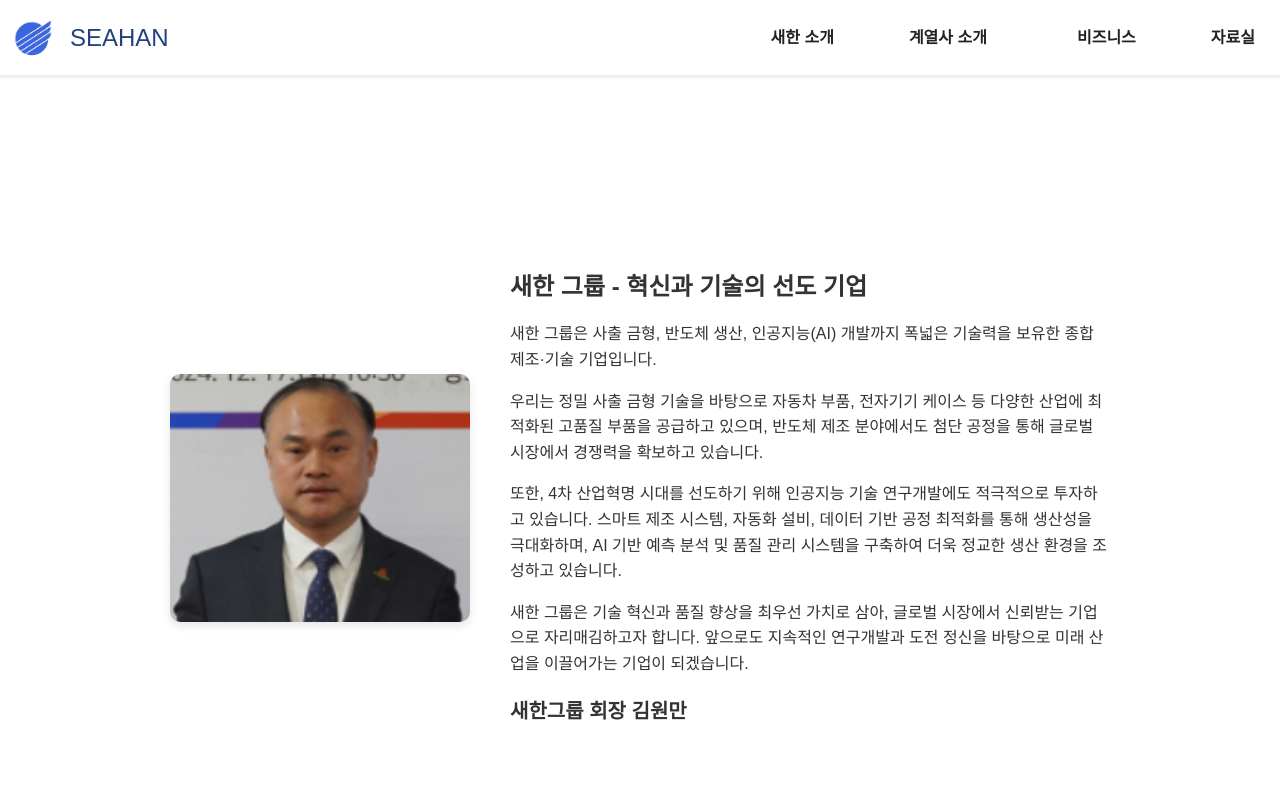
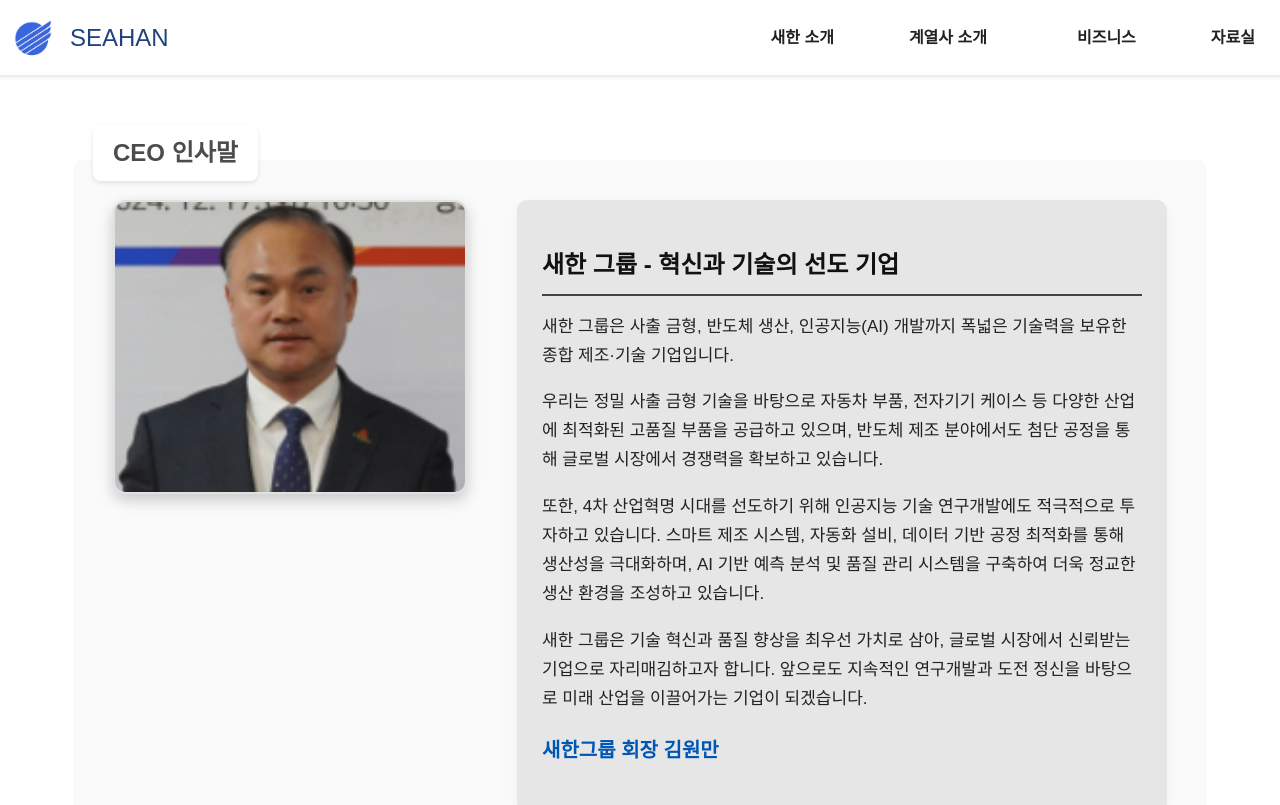
Before and after one commit to saehan-im-develop/saehan_homepage, a React (Vite) app in the folder frontend/: page /ceo in a window 1280 px wide. Shown: the top 805 px of the page. Built offline with nearby package versions, Linux system fonts and the light colour scheme.

Commit message:
css 수정 푸시 - 박영호

```diff
--- a/frontend/src/Affiliate/GlobalComponent/SaehanGlobal.jsx
+++ b/frontend/src/Affiliate/GlobalComponent/SaehanGlobal.jsx
@@ -1,12 +1,22 @@
-import React from "react";
+import React, { useEffect, useState } from "react";
 import GlobalMain from "./GlobalMain";
 import GlobalProduct from "./GlobalProduct";
 
 function SaehanGlobal() {
+  const [fadeIn, setFadeIn] = useState(false);
+
+  useEffect(() => {
+    // ✅ 페이지가 로드되면 자동으로 fade-in 클래스 추가
+    setTimeout(() => setFadeIn(true), 100);
+  }, []);
+
   return (
     <div>
       <GlobalMain />
-      <hr></hr>
+
+      {/* ✅ 페이드인 효과 적용된 hr */}
+      <hr className={fadeIn ? "fade-in" : ""} />
+
       <GlobalProduct />
     </div>
   );
--- a/frontend/src/Affiliate/HightechComponent/SaehanHightech.jsx
+++ b/frontend/src/Affiliate/HightechComponent/SaehanHightech.jsx
@@ -1,12 +1,22 @@
-import React from "react";
+import React, { useEffect, useState } from "react";
 import HightechMain from "./HightechMain";
 import HightechProduct from "./HightechProduct";
 
 function SaehanHightech() {
+  const [fadeIn, setFadeIn] = useState(false);
+
+  useEffect(() => {
+    // ✅ 페이지 로드 후 0.1초 뒤 페이드인 효과 실행
+    setTimeout(() => setFadeIn(true), 100);
+  }, []);
+
   return (
     <div>
       <HightechMain />
-      <hr></hr>
+
+      {/* ✅ 페이드인 효과 적용된 hr */}
+      <hr className={fadeIn ? "fade-in" : ""} />
+
       <HightechProduct />
     </div>
   );
--- a/frontend/src/Affiliate/IMComponent/SaehanIM.jsx
+++ b/frontend/src/Affiliate/IMComponent/SaehanIM.jsx
@@ -1,12 +1,22 @@
-import React from "react";
+import React, { useEffect, useState } from "react";
 import IMMain from "./IMMain";
 import IMProduct from "./IMProduct";
 
 function SaehanIM() {
+  const [fadeIn, setFadeIn] = useState(false);
+
+  useEffect(() => {
+    // ✅ 페이지 로드 후 0.1초 뒤 페이드인 효과 실행
+    setTimeout(() => setFadeIn(true), 100);
+  }, []);
+
   return (
     <div>
       <IMMain />
-      <hr></hr>
+
+      {/* ✅ 페이드인 효과 적용된 hr */}
+      <hr className={fadeIn ? "fade-in" : ""} />
+
       <IMProduct />
     </div>
   );
--- a/frontend/src/Affiliate/plusComponent/SaehanPlus.jsx
+++ b/frontend/src/Affiliate/plusComponent/SaehanPlus.jsx
@@ -1,12 +1,22 @@
-import React from "react";
+import React, { useEffect, useState } from "react";
 import PlusMain from "./PlusMain";
 import PlusProduct from "./PlusProduct";
 
 function SaehanPlus() {
+  const [fadeIn, setFadeIn] = useState(false);
+
+  useEffect(() => {
+    // ✅ 페이지 로드 후 0.1초 뒤 페이드인 효과 실행
+    setTimeout(() => setFadeIn(true), 100);
+  }, []);
+
   return (
     <div>
       <PlusMain />
-      <hr></hr>
+
+      {/* ✅ 페이드인 효과 적용된 hr */}
+      <hr className={fadeIn ? "fade-in" : ""} />
+
       <PlusProduct />
     </div>
   );
--- a/frontend/src/Introduce/CEO/CEOMain.css
+++ b/frontend/src/Introduce/CEO/CEOMain.css
@@ -1,20 +1,38 @@
-/* 초기 상태: 투명하고 아래에서 살짝 올라오는 상태 */
+/* ✅ CEO 섹션 전체 */
 .ceo-container {
   max-width: 1100px;
-  margin: 50px auto;
-  padding: 20px;
+  margin: 80px auto; /* ✅ 여백 증가 */
+  padding: 40px;
   text-align: center;
   opacity: 0;
   transform: translateY(50px);
   transition: opacity 1s ease-out, transform 1s ease-out;
+  background-color: rgba(0, 0, 0, 0.02);
+  border-radius: 10px;
+  position: relative; /* ✅ 제목 배치를 위해 상대적 위치 지정 */
 }
 
-/* 화면에 나타날 때 적용되는 효과 */
+/* ✅ fade-in 효과 적용 */
 .ceo-container.fade-in {
   opacity: 1;
   transform: translateY(0);
 }
 
+/* ✅ 상단의 CEO 인사말 강조 */
+.ceo-header {
+  position: absolute;
+  top: -35px; /* ✅ 위치 조정 */
+  left: 20px;
+  font-size: 24px;
+  font-weight: bold;
+  color: rgba(0, 0, 0, 0.7); /* ✅ 연한 회색으로 강조 */
+  background-color: white; /* ✅ 배경을 흰색으로 */
+  padding: 10px 20px;
+  border-radius: 8px;
+  box-shadow: 0px 2px 5px rgba(0, 0, 0, 0.1);
+}
+
+/* ✅ 기존의 CEO 타이틀 스타일 수정 */
 .ceo-title {
   font-size: 32px;
   font-weight: bold;
@@ -23,36 +41,54 @@
 
 .ceo-content {
   display: flex;
-    align-items: center;
+  align-items: flex-start; /* ✅ 위쪽 정렬 */
   justify-content: center;
-    gap: 40px;
+  gap: 50px;
 }
 
+/* ✅ CEO 이미지 스타일 */
 .ceo-image {
-    width: 300px;
+  width: 350px;
   height: auto;
-    border-radius: 10px;
-    box-shadow: 0px 4px 10px rgba(0, 0, 0, 0.1);
+  border-radius: 12px;
+  box-shadow: 0px 6px 15px rgba(0, 0, 0, 0.2);
+  border: 2px solid rgba(0, 0, 0, 0.1);
 }
 
+/* ✅ CEO 텍스트 스타일 */
 .ceo-text {
   max-width: 600px;
   text-align: left;
+  background-color: rgba(0, 0, 0, 0.08);
+  padding: 25px;
+  border-radius: 10px;
+  line-height: 1.7;
+  color: #222;
+  font-weight: 500;
+  box-shadow: 0px 4px 10px rgba(0, 0, 0, 0.05);
 }
 
+
+/* ✅ 제목 스타일 */
 .ceo-text h2 {
   font-size: 24px;
-    margin-bottom: 10px;
+  margin-bottom: 12px;
+  color: #111; /* 더 진한 글자 */
+  border-bottom: 2px solid #444; /* 강조선 추가 */
+  padding-bottom: 8px;
 }
 
+/* ✅ 본문 스타일 */
 .ceo-text p {
-    font-size: 16px;
-    line-height: 1.6;
-    margin-bottom: 15px;
+  font-size: 17px;
+  line-height: 1.7;
+  margin-bottom: 18px;
 }
 
+/* ✅ CEO 이름 강조 */
 .ceo-name {
   font-size: 20px;
   font-weight: bold;
   margin-top: 20px;
+  color: #0056b3;
 }
--- a/frontend/src/Introduce/CEO/CEOMain.jsx
+++ b/frontend/src/Introduce/CEO/CEOMain.jsx
@@ -29,7 +29,8 @@
 
   return (
     <div ref={ref} className={`ceo-container ${isVisible ? "fade-in" : ""}`}>
-      <h1 className="ceo-title">CEO 말씀</h1>
+      {/* ✅ 추가된 상단 CEO 인사말 */}
+      <div className="ceo-header">CEO 인사말</div>
       <div className="ceo-content">
         <img src={image} alt="새한그룹 회장 김원만" className="ceo-image" />
         <div className="ceo-text">
--- a/frontend/src/Introduce/History/HistoryMain.css
+++ b/frontend/src/Introduce/History/HistoryMain.css
@@ -1,8 +1,9 @@
 .history-container {
   width: 100%;
   max-width: 1200px;
-  margin: 0px auto;
-  padding: 20px;
+  margin: 0 auto;
+  padding: 40px 20px;  /* 상단, 하단 패딩 추가 */
+  background: #ffffff; /* ✅ 배경색 변경 */
 }
 
 .history-section {
@@ -19,34 +20,38 @@
 
 .history-header {
   width: 100%;
-  height: 200px;
+  height: 180px;
   background-size: cover;
   background-position: center;
   display: flex;
   align-items: center;
   justify-content: center;
-  font-size: 36px;
+  font-size: 32px;  /* ✅ 폰트 크기 조정 */
   font-weight: bold;
   color: white;
   text-shadow: 2px 2px 8px rgba(0, 0, 0, 0.6);
 }
 
 .history-content {
-  padding: 120px;
-  background: #fff;
-  border-radius: 10px;
-  box-shadow: 0 4px 10px rgba(0, 0, 0, 0.1);
-  font-size: 25px;
+  padding: 80px;
+  background: white;
+  border-radius: 0px;
+  border: 2px solid #ddd;  /* ✅ 연한 테두리 추가 */
+  box-shadow: 0 8px 20px rgba(0, 0, 0, 0.15);  /* ✅ 그림자 효과 강화 */
+  font-size: 20px;
 }
+
 
 .history-item {
   display: flex;
-  align-items: center;
+  align-items: baseline;
   margin-bottom: 15px;
+  padding: 12px 0;  /* ✅ 위아래 여백 추가 */
 }
 
 .history-year {
   font-weight: bold;
-  color: hsl(234, 100%, 63%);
-  margin-right: 10px;
+  color: #003366;
+  margin-right: 12px;
+  font-size: 18px;
 }
--- a/frontend/src/Introduce/Network/Network.css
+++ b/frontend/src/Introduce/Network/Network.css
@@ -6,14 +6,15 @@
 }
 
 .network-card {
-  background: white;
-  padding: 15px 20px; /* 기존 20px에서 상단/하단 패딩 줄이기 */
-  margin-bottom: 15px; /* 카드 간격 줄이기 */
+  background: #f9f9f9;  /* 기존 흰색에서 살짝 회색으로 변경하여 박스 구분 */
+  padding: 25px; /* 기존보다 여유 있는 패딩 */
+  margin-bottom: 20px;
   border-radius: 10px;
-  box-shadow: 0px 4px 8px rgba(0, 0, 0, 0.1);
+  border: 1px solid #ddd;  /* 테두리 추가하여 박스 구분 */
+  box-shadow: 0px 5px 15px rgba(0, 0, 0, 0.1); /* 기존보다 더 강조된 그림자 */
   opacity: 0;
-  transform: translateY(20px); /* 아래에서 올라오는 효과를 조금 더 자연스럽게 */
-  transition: opacity 0.5s ease-out, transform 0.5s ease-out;
+  transform: translateY(30px); /* 아래에서 올라오는 효과 */
+  transition: opacity 0.6s ease-out, transform 0.6s ease-out;
 }
 
 .network-card.fade-in {
--- a/frontend/src/index.css
+++ b/frontend/src/index.css
@@ -7,9 +7,25 @@
   background-color: #ffffff; /* ✅ 배경 흰색으로 변경 */
 }
 
+/* ✅ 기본적으로 안 보이도록 설정 */
 hr {
-  width: 1200px;
+  width: 80%;
+  max-width: 1200px;
+  border: none;
+  height: 2px;
+  background: linear-gradient(to right, #ccc, #333, #ccc);
+  margin: 50px auto;
+  opacity: 0;  /* ✅ 처음에는 안 보이도록 */
+  transform: translateY(20px); /* ✅ 아래에서 올라오는 효과 */
+  transition: opacity 1s ease-out, transform 1s ease-out;
 }
+
+/* ✅ 페이드인 효과 적용될 때 */
+hr.fade-in {
+  opacity: 1;
+  transform: translateY(0);
+}
+
 
 a {
   font-weight: 500;
```
Lines whose indentation alone changed are shown as unchanged.
